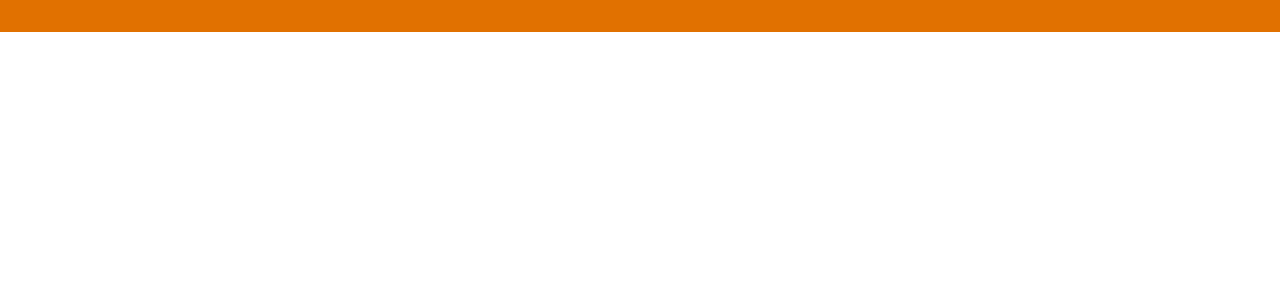
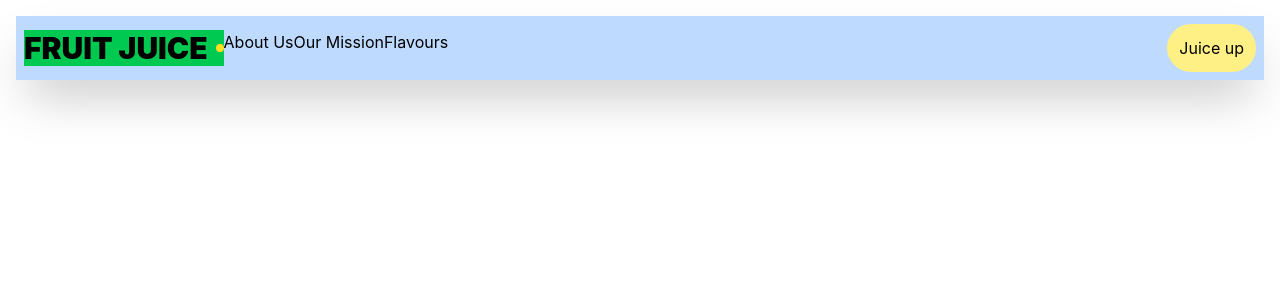
Before and after one commit to Developerfiyin/React-js-project, a React (Vite) app: page / in a window 1280 px wide. Shown: the top 300 px of the page. Built offline with nearby package versions, Linux system fonts and the light colour scheme.

Commit message:
Updated Navabr.jsx

```diff
--- a/src/Components/Navbar.jsx
+++ b/src/Components/Navbar.jsx
@@ -1,15 +1,47 @@
-import React from 'react'
+import React from "react";
 
 const Navbar = () => {
   return (
-    <div className='bg-amber-600 bg-cover p-4 flex  items-center'>
+    <div className="bg-blue-200 p-2  flex shadow-2xl m-4 justify-between items-center">
+      <div className=" flex justify-evenly">
+        <div className="flex bg-green-500 items-center gap-2">
+          <h1 className=" font-black text-3xl "> FRUIT JUICE</h1>
+          <div className="w-2 h-2 rounded-full bg-yellow-300"></div>
+        </div>
+        <div>
+        <a href="About Us">About Us</a></div>
+        <div>
+        <a href=""> Our Mission </a></div>
+        <div>
+        <a href=""> Flavours </a></div>
+      </div>
+      <div className="flex justify-evenly ">
+        <div>
+          <a href=""></a>
 
-      <div className=' rounded-lg bg-blue-700 ' >
+           </div>
+        <div>
+          <a href=""> </a>
+        </div>
+        <div>
+          <button className="bg-yellow-200 flex p-3 rounded-3xl  ">
+            <h4>Juice up</h4>
 
+          </button>
+        </div>
+      </div>
+      {/* <div className=' grid gap-4 grid-cols-3' >
+        <div>
+       <h1 className='text-black text-2xl font-semibold '>FRUIT JUICE</h1>
+       <div className='w-5 h-5 bg-yellow-400 rounded-full '></div>
+        </div>
 
-      </div>
-      </div>
-  )
-}
+  <div>
+  <a href="" className=' cursor-pointer '></a>
+  </div>
+      </div> */}
+    </div>
+  );
+};
 
-export default Navbar
+export default Navbar;
```
